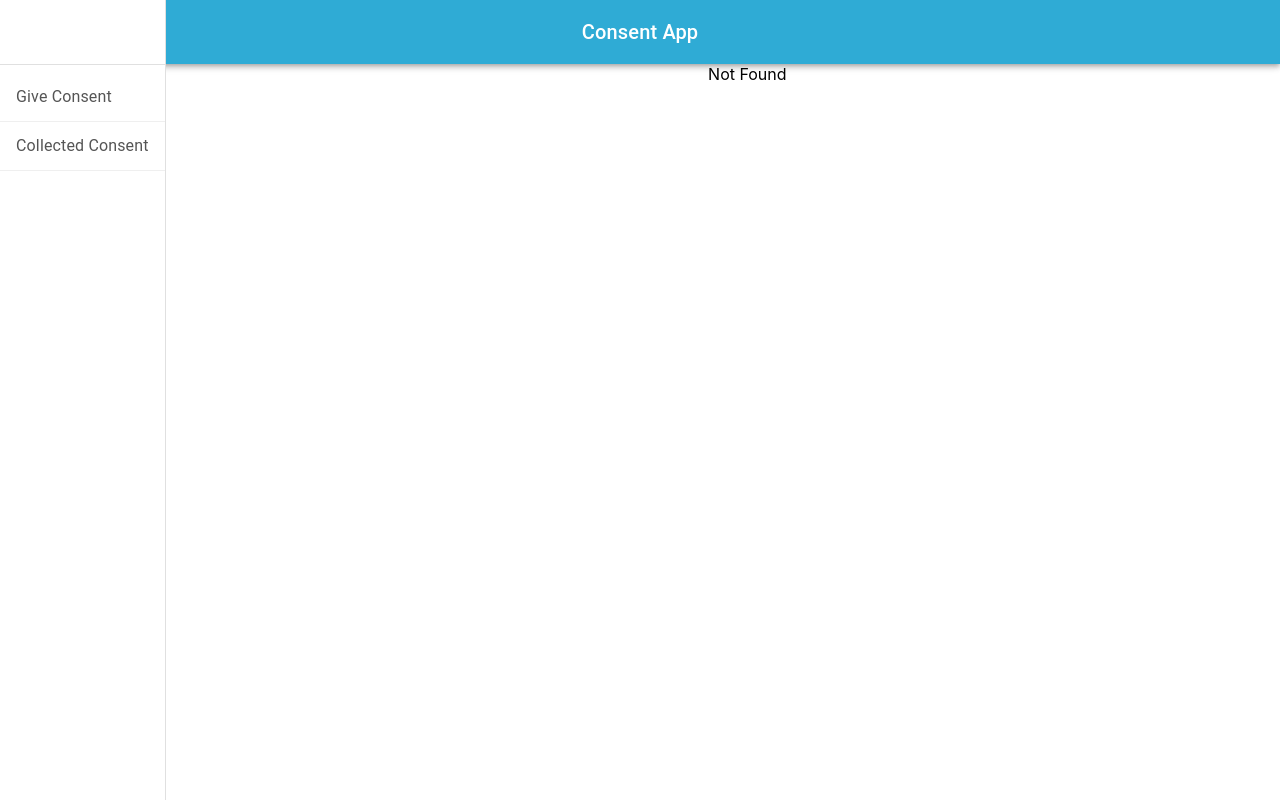
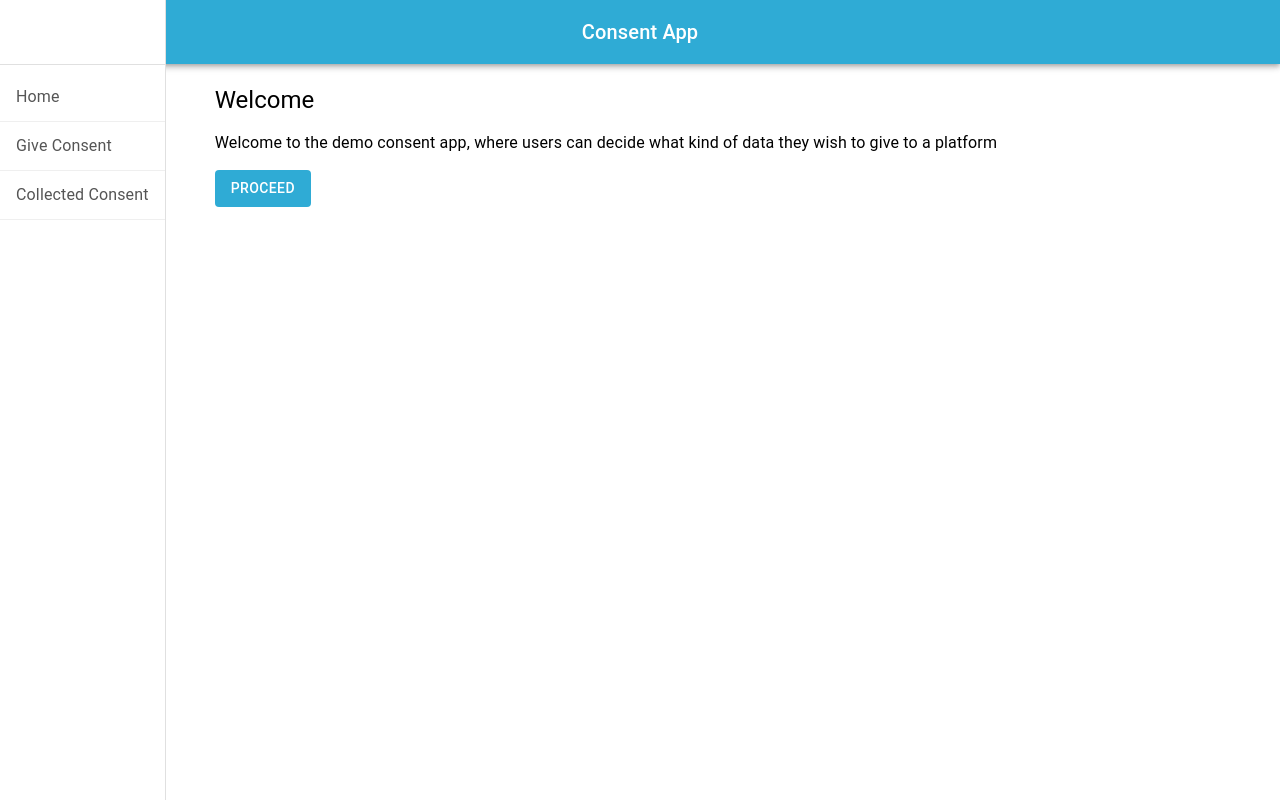
Before and after one commit to oluwajuwon/consent-app, a React (Create React App) app: page / in a window 1280 px wide. Before the commit this address had no page. Built offline with nearby package versions, Linux system fonts and the light colour scheme.

Commit message:
add landing page

```diff
--- a/src/App.js
+++ b/src/App.js
@@ -8,6 +8,8 @@ import GiveConsent from './pages/GiveConsent';
 import NotFoundPage from './pages/NotFoundPage';
 import Header from './components/Header';
 import SideBarMenu from './components/SideBarMenu';
+import LandingPage from './pages/LandingPage';
+
 import store from './store';
 
 function App() {
@@ -21,6 +23,7 @@ function App() {
           </Grid>
           <Grid item xs={10}>
             <Switch>
+              <Route exact component={LandingPage} path='/' />
               <Route component={CollectedConsents} path='/consents' />
               <Route component={GiveConsent} path='/give-consent' />
               <Route component={NotFoundPage} />
--- a/src/components/SideBarMenu/menuItems.js
+++ b/src/components/SideBarMenu/menuItems.js
@@ -1,4 +1,8 @@
 export const navMenuItems = [
+  {
+    name: 'Home',
+    path: '/'
+  },
   {
     name: 'Give Consent',
     path: '/give-consent'
@@ -6,5 +10,5 @@ export const navMenuItems = [
   {
     name: 'Collected Consent',
     path: '/consents'
-  }
+  },
 ]
--- /dev/null
+++ b/src/pages/LandingPage/index.js
@@ -0,0 +1,36 @@
+import React from 'react';
+
+import Typography from '@material-ui/core/Typography';
+
+import { useStyles } from './style';
+import { Grid, Button } from '@material-ui/core';
+
+const LandingPage = (props) => {
+  const classes = useStyles();
+
+  const handleProceed = () => {
+    props.history.push('/give-consent');
+  }
+
+  return (
+    <div>
+    <Typography className={classes.heading} variant="h5" align="left">Welcome</Typography>
+    <Grid container spacing={0}>
+      <Grid item xs={12} className={classes.welcome}>
+      <Typography align="left">
+        Welcome to the demo consent app, where users can decide what kind of data they wish to give to a platform
+      </Typography>
+      </Grid>
+      <Grid item xs={12} className={classes.welcome}>
+        <Button variant="contained" type="submit" className={classes.btn} disableElevation onClick={handleProceed}>
+          Proceed
+        </Button>
+      </Grid>
+
+    </Grid>
+
+    </div>
+  )
+}
+
+export default LandingPage;
--- /dev/null
+++ b/src/pages/LandingPage/style.js
@@ -0,0 +1,18 @@
+import { makeStyles } from '@material-ui/core/styles';
+
+export const useStyles = makeStyles(theme => ({
+  heading: {
+    marginTop: 20
+  },
+  welcome: {
+    textAlign: 'left',
+    paddingTop: 15
+  },
+  btn: {
+    backgroundColor: '#2fabd5',
+    color: 'white',
+    "&:hover, &:focus": {
+      backgroundColor: '#2fabd5'
+    }
+  }
+}));
```
